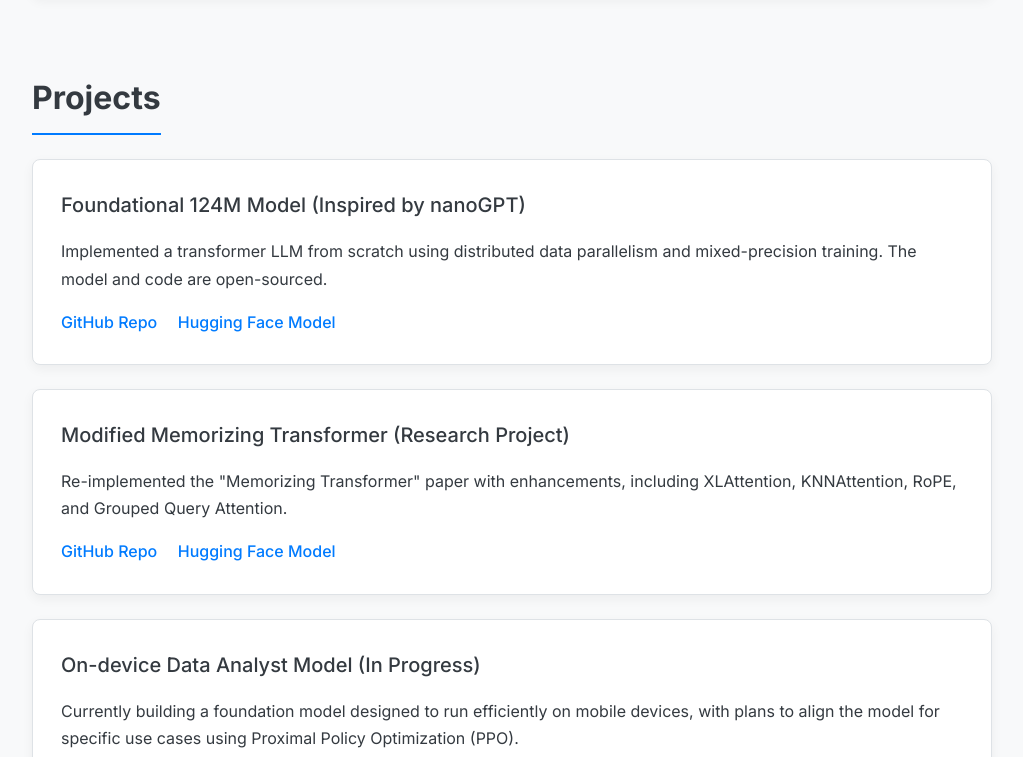
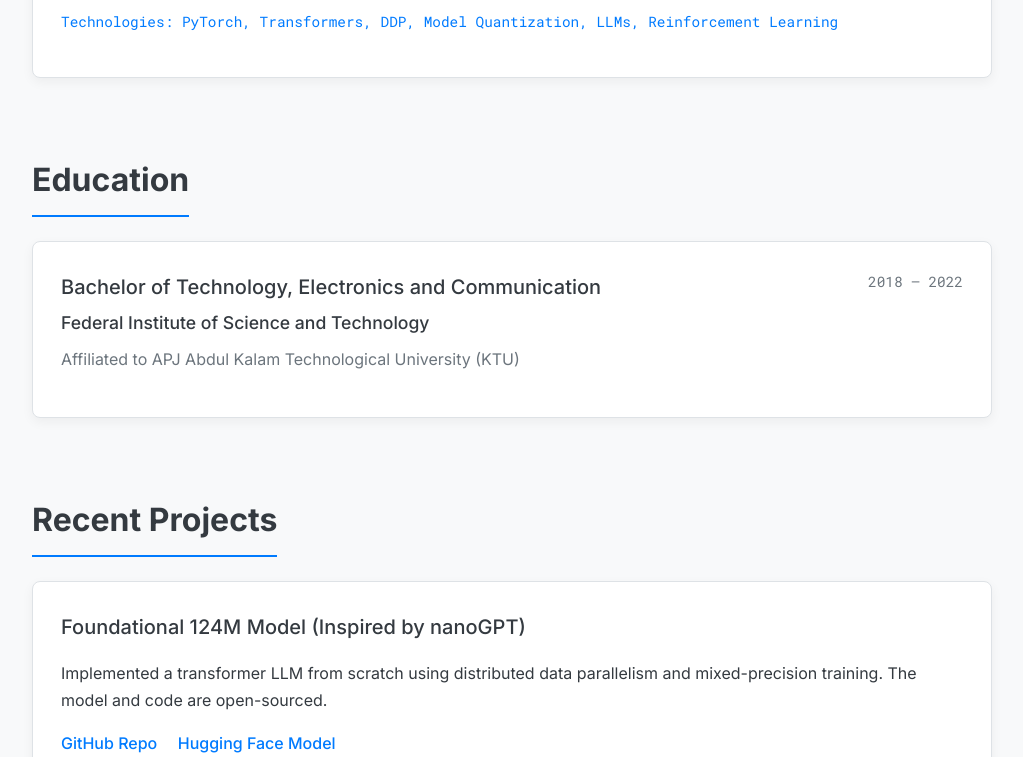
Before and after one commit to abhinavsb3/abhinavsb3.github.io, a plain HTML site: page index.html in a window 1280 px wide. Shown: the part 1488-2245 px from the top of the page, without its empty margins (128-1151 px from the left). Drawn offline with Linux system fonts and the light colour scheme.

Commit message:
Some changes

```diff
--- a/index.html
+++ b/index.html
@@ -105,6 +105,12 @@
             font-size: 1.25rem;
             font-weight: 500;
             margin: 0;
+        }
+
+        h4 {
+             font-size: 1.1rem;
+             margin: 0 0 0.5rem 0;
+             font-weight: 500;
         }
 
         /* Card Styling for Experience and Projects */
@@ -243,7 +249,7 @@
             <section id="summary">
                 <h2>Summary</h2>
                 <p>
-                    AI Engineer with hands-on experience in building foundational models, generative AI, large language models (LLMs), and reinforcement learning (RL) systems. Skilled in PyTorch, distributed training, model optimization, fine-tuning, and backend development. Capable of implementing state-of-the-art research for practical applications with strong foundations in scalable system design and deep learning.
+                    AI Engineer and budding Researcher with hands-on experience in building foundational models, generative AI, and reinforcement learning (RL) systems. Beyond implementation, I focus on advancing state-of-the-art architectures by integrating novel techniques, exploring optimization strategies, and contributing original ideas. My recent work includes enhancing the Memorizing Transformer with cutting-edge attention mechanisms and gaining practical insights into architectural and training optimizations such as model and data parallelism. Skilled in PyTorch, distributed training, fine-tuning, and system optimization, I am motivated to bridge research with practical applications, with a growing focus on RL-driven improvements for LLMs and scalable system design.
                 </p>
             </section>
 
@@ -287,9 +293,22 @@
                 </div>
             </section>
 
+            <!-- Education Section -->
+            <section id="education">
+                <h2>Education</h2>
+                <div class="card">
+                    <div class="card-header">
+                        <h3>Bachelor of Technology, Electronics and Communication</h3>
+                        <span>2018 – 2022</span>
+                    </div>
+                    <h4>Federal Institute of Science and Technology</h4>
+                    <p style="margin-top: 0.5rem; color: var(--secondary-color);">Affiliated to APJ Abdul Kalam Technological University (KTU)</p>
+                </div>
+            </section>
+
             <!-- Projects Section -->
             <section id="projects">
-                <h2>Projects</h2>
+                <h2>Recent Projects</h2>
                 <div class="card">
                     <h3>Foundational 124M Model (Inspired by nanoGPT)</h3>
                     <p>Implemented a transformer LLM from scratch using distributed data parallelism and mixed-precision training. The model and code are open-sourced.</p>
```
